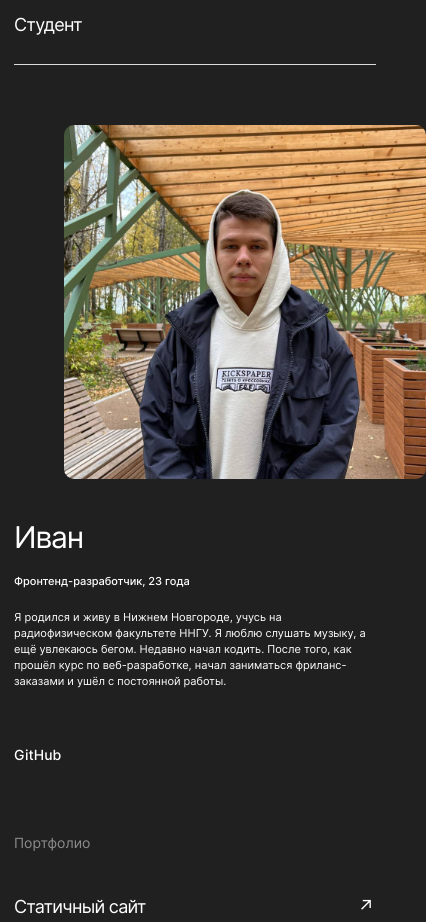
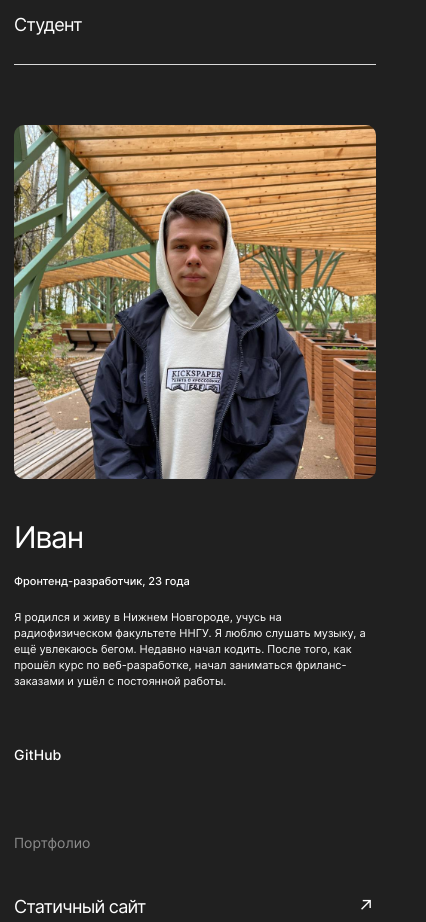
Before and after one commit to Ivanmartful/movies-explorer-frontend, a React (Create React App) app: page / in a window 390 px wide. Shown: the part 1980-2902 px from the top of the page, 426 px wide, since content can reach past the window. Built offline with nearby package versions, Linux system fonts and the light colour scheme.

Commit message:
review hotfix 1.1

```diff
--- a/src/components/AboutMe/AboutMe.css
+++ b/src/components/AboutMe/AboutMe.css
@@ -157,6 +157,7 @@
 
 @media screen and (max-width: 800px) {
     .aboutme__image {
+        margin: 0 0 0 20px;
         width: 255px;
         height: 307px;
     }
@@ -164,6 +165,7 @@
 
 @media screen and (max-width: 450px) {
     .aboutme__image {
+        margin: 0;
         width: 100%;
         height: 354px;
     }
```
